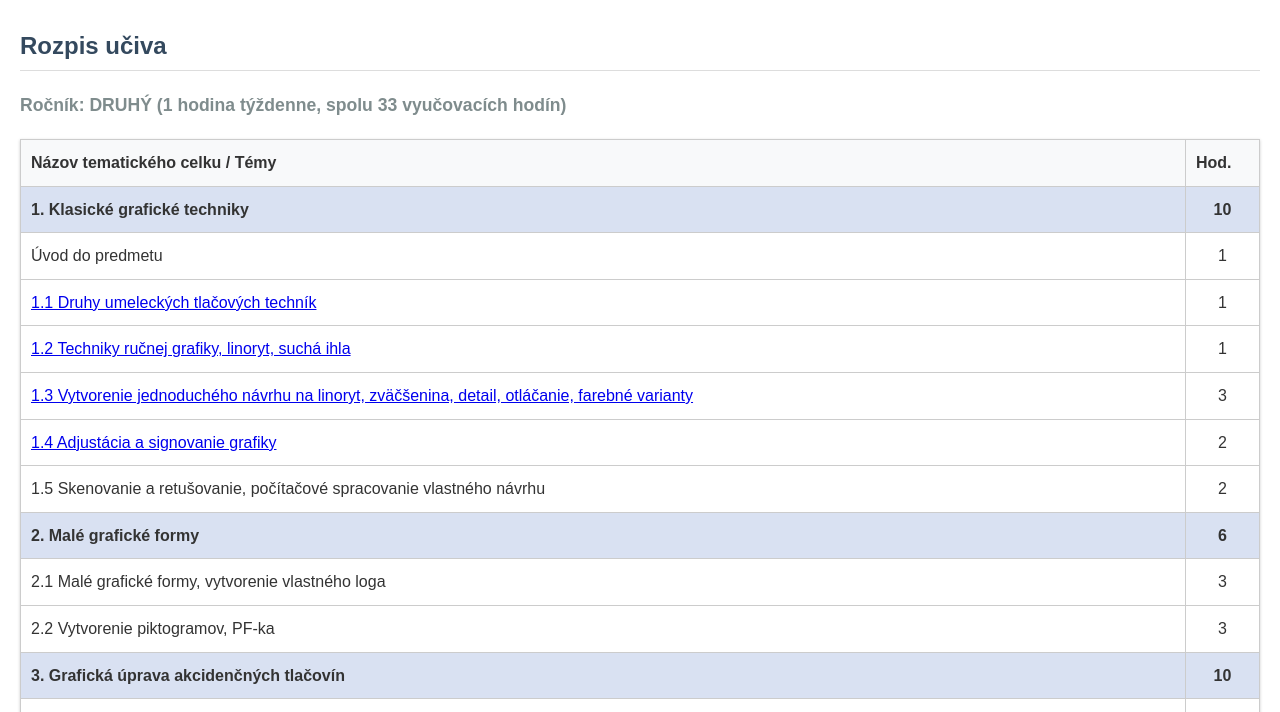
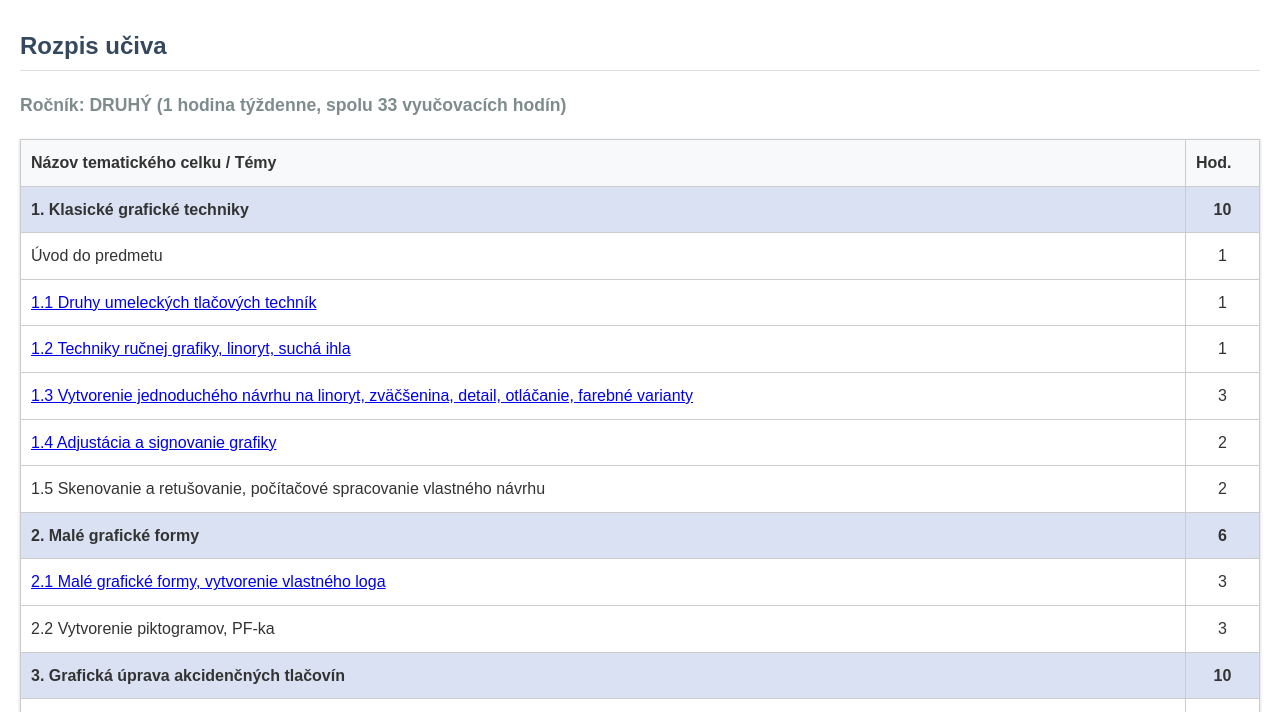
Before and after one commit to KarolPavlovkin/labora-html, a plain HTML site: page II.GDM/2._GDM.html in a window 1280 px wide. Shown: the part 88-800 px from the top of the page. Drawn offline with Linux system fonts and the light colour scheme.

Commit message:
Update 2._GDM.html

```diff
--- a/II.GDM/2._GDM.html
+++ b/II.GDM/2._GDM.html
@@ -110,7 +110,7 @@
                 <td class="center">6</td>
             </tr>
             <tr class="row-plain">
-                <td><a hraf="https://drive.google.com/drive/folders/1Grd5OgRKxCTuT7WEXJoG5HRLXGIYD6RE?usp=drive_link">2.1 Malé grafické formy, vytvorenie vlastného loga</a></td>
+                <td><a href="https://drive.google.com/drive/folders/1Grd5OgRKxCTuT7WEXJoG5HRLXGIYD6RE?usp=drive_link">2.1 Malé grafické formy, vytvorenie vlastného loga</a></td>
                 <td class="center">3</td>
             </tr>
             <tr class="row-plain">
```
